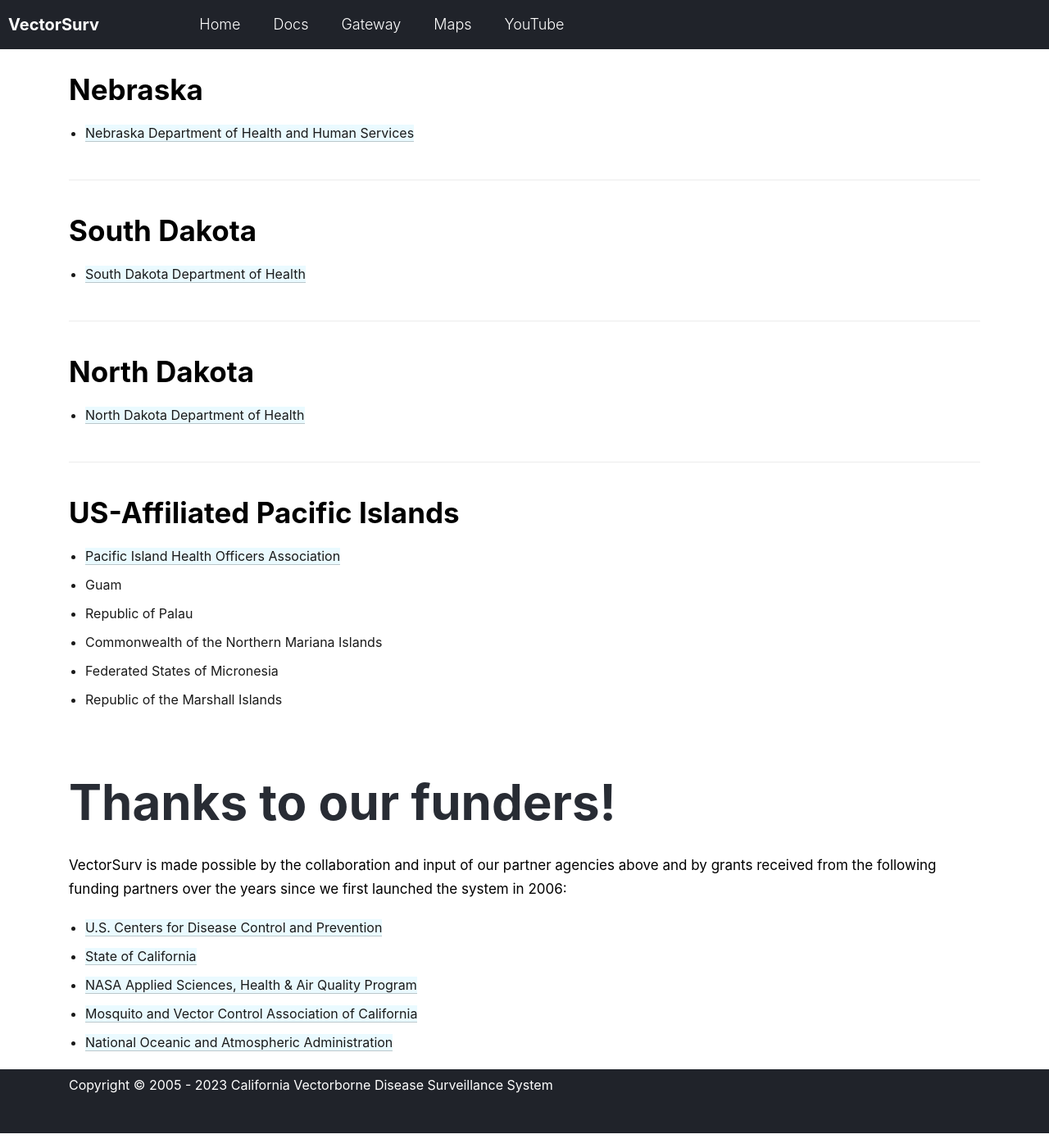
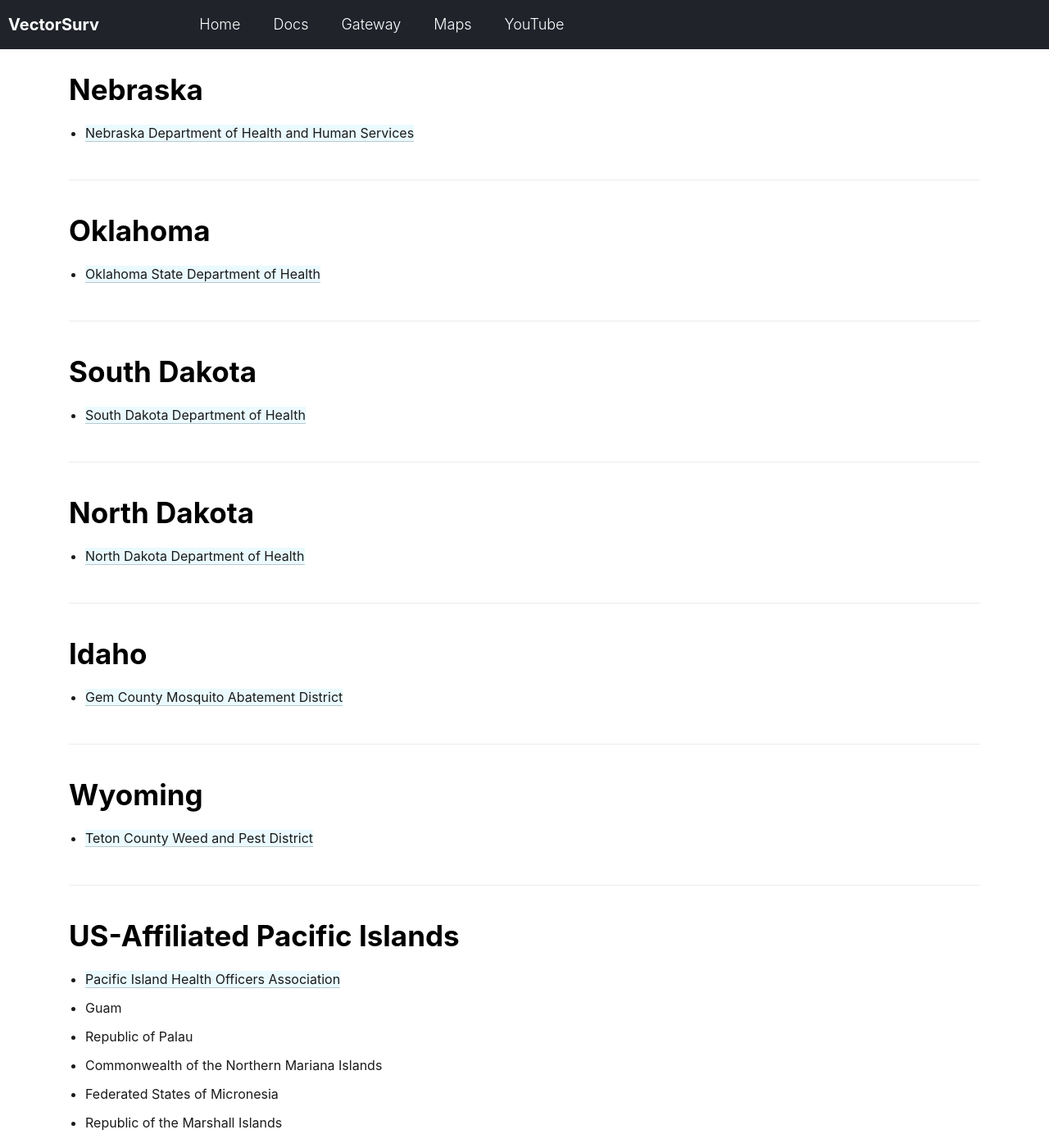
Before and after one commit to tlvaldepena/vectorsurv.org, a Jekyll site: the page built from index.md, in a window 1280 px wide and 1400 px high, scrolled down 3018 px. Shown: the whole window at 82% size. Built offline with Jekyll 4.4.1, drawn with Linux system fonts in a browser that asks for light colours; our own code applies the rules of GitHub Pages for plain Markdown files.

Commit message:
added other states to make list complete as of 3/2/2023

```diff
--- a/index.md
+++ b/index.md
@@ -72,6 +72,10 @@
 
 - <a href="https://dhhs.ne.gov/Pages/West-Nile-Virus-Data.aspx" target="_blank">Nebraska Department of Health and Human Services</a>
 
+## Oklahoma
+
+- <a href="https://oklahoma.gov/health/health-education/acute-disease-service/disease-information/tickborne-and-mosquitoborne-diseases.html" target="_blank">Oklahoma State Department of Health</a>
+
 ## South Dakota
 
 - <a href="https://doh.sd.gov/diseases/infectious/wnv/" target="_blank">South Dakota Department of Health</a>
@@ -79,6 +83,14 @@
 ## North Dakota
 
 - <a href="https://www.health.nd.gov/wnv/west-nile-virus-about" target="_blank">North Dakota Department of Health</a>
+
+## Idaho
+
+- <a href="http://gcmad.org" target="_blank">Gem County Mosquito Abatement District</a>
+
+## Wyoming
+
+- <a href="https://tcweed.org" target="_blank">Teton County Weed and Pest District</a>
 
 ## US-Affiliated Pacific Islands
 
```
